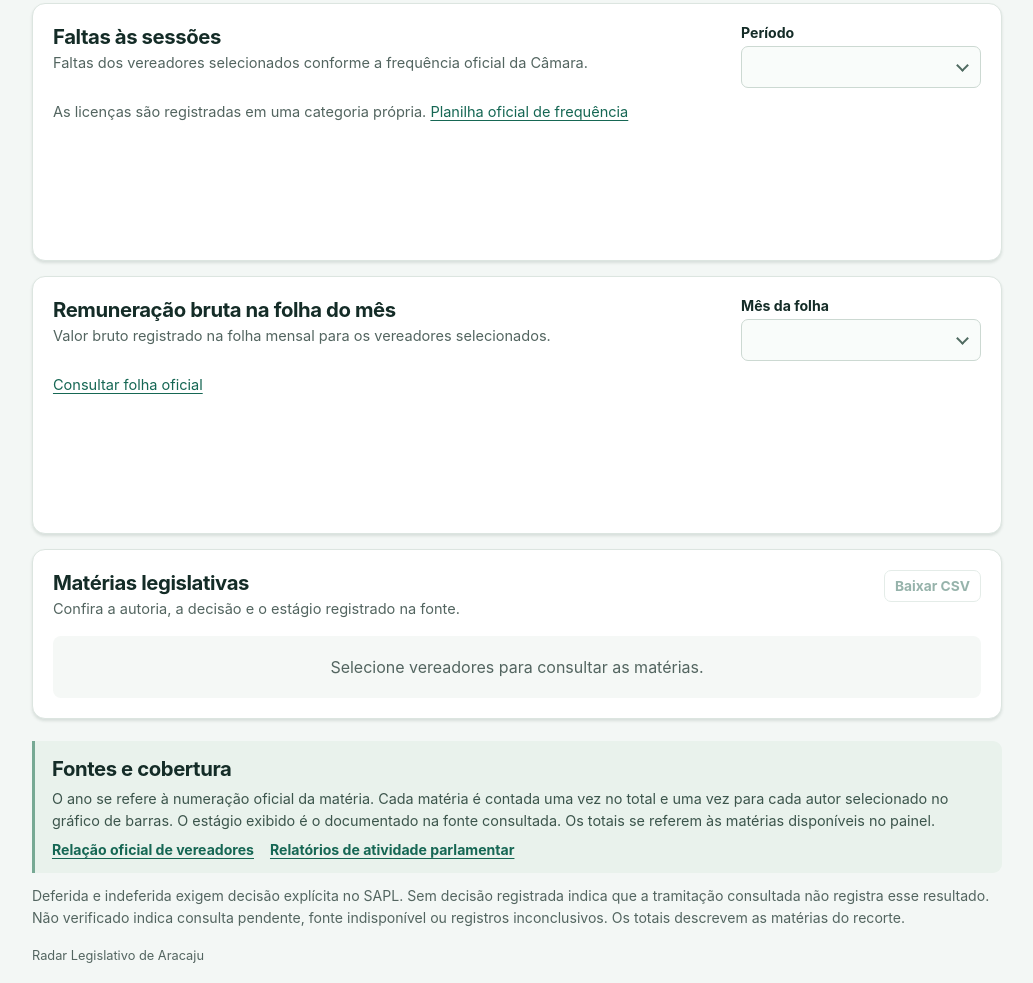
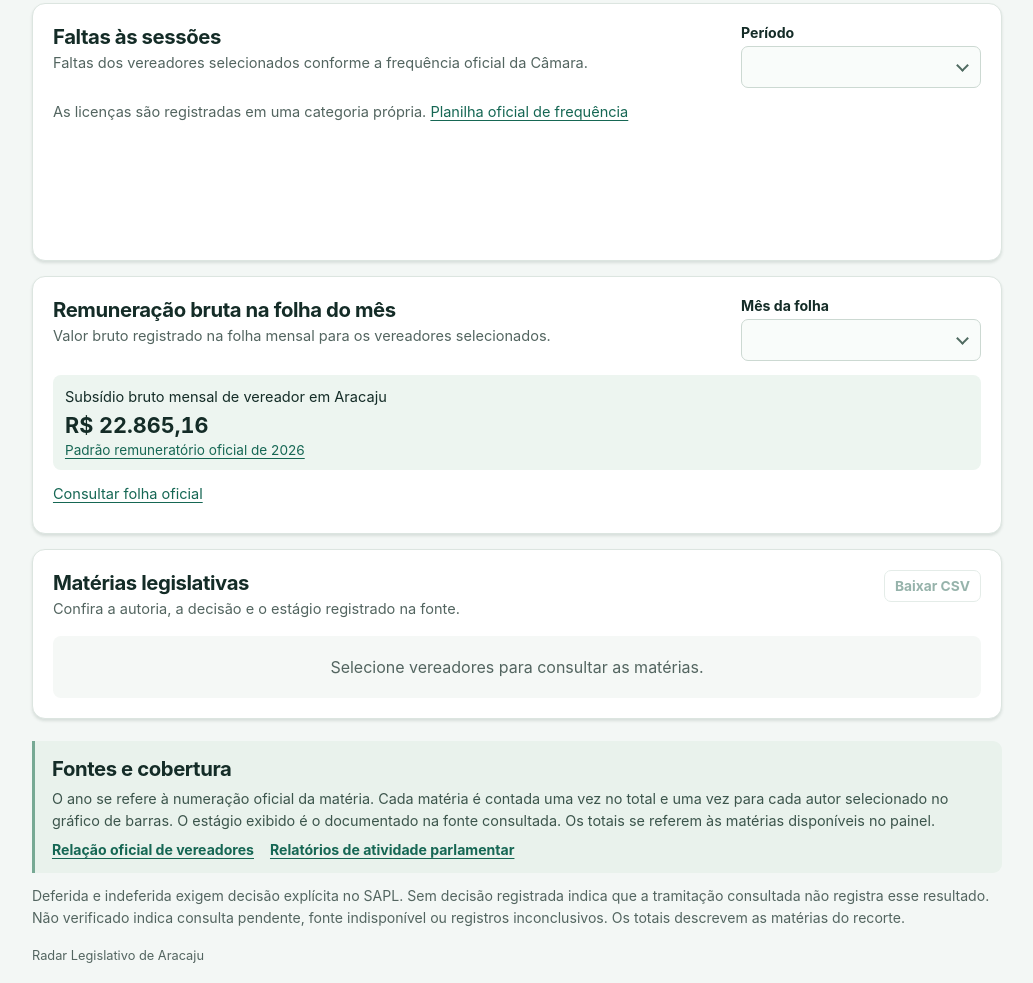
Before and after one commit to IrlanS0/atividade-legislativa-Aju, a website: page dist/index.html in a window 1280 px wide. Shown: the part 1249-2232 px from the top of the page, without its empty margins (237-1270 px from the left). Drawn offline with Linux system fonts and the light colour scheme.

Commit message:
Destaca o subsídio bruto mensal de vereador

```diff
--- a/dist/index.html
+++ b/dist/index.html
@@ -76,6 +76,11 @@
         <div><h2 id="payroll-title">Remuneração bruta na folha do mês</h2><p>Valor bruto registrado na folha mensal para os vereadores selecionados.</p></div>
         <label for="payroll-month">Mês da folha<span class="select"><select id="payroll-month"></select></span></label>
       </div>
+      <div class="payroll-reference">
+        <p>Subsídio bruto mensal de vereador em Aracaju</p>
+        <strong>R$ 22.865,16</strong>
+        <a href="https://www.aracaju.se.leg.br/transparencia/gestao-de-pessoas/padrao-remuneratorio/vereadores-1/padrao-remuneratorio-vereador-2026.pdf/view" target="_blank" rel="noopener">Padrão remuneratório oficial de 2026</a>
+      </div>
       <div id="payroll-results" aria-live="polite"></div>
       <p class="attendance-source"><a id="payroll-source" href="https://www.aracaju.se.leg.br/transparencia/gestao-de-pessoas/Folha%20de%20Pagamento" target="_blank" rel="noopener">Consultar folha oficial</a></p>
     </section>
--- a/dist/style.css
+++ b/dist/style.css
@@ -91,6 +91,10 @@ input[type=checkbox]{accent-color:var(--green);width:17px;height:17px}
 .attendance-person{border-bottom:1px solid var(--line);padding-bottom:9px}
 .attendance-source{margin-top:14px!important}
 .payroll-list{margin:14px 0 0}
+.payroll-reference{display:grid;gap:4px;margin-top:14px;padding:12px;background:#edf5f0;border-radius:8px}
+.payroll-reference p{margin:0;color:var(--ink)}
+.payroll-reference strong{font-size:1.35rem;font-variant-numeric:tabular-nums}
+.payroll-reference a{justify-self:start;font-size:.85rem}
 .payroll-list>div{display:flex;justify-content:space-between;gap:12px;padding:11px 0;border-bottom:1px solid var(--line)}
 .payroll-list dd{margin:0;text-align:right;font-weight:700;font-variant-numeric:tabular-nums}
 .attendance-panel #attendance-sessions{margin-top:14px;padding:10px 12px;background:#edf5f0;border-radius:8px;color:var(--ink)}
```
